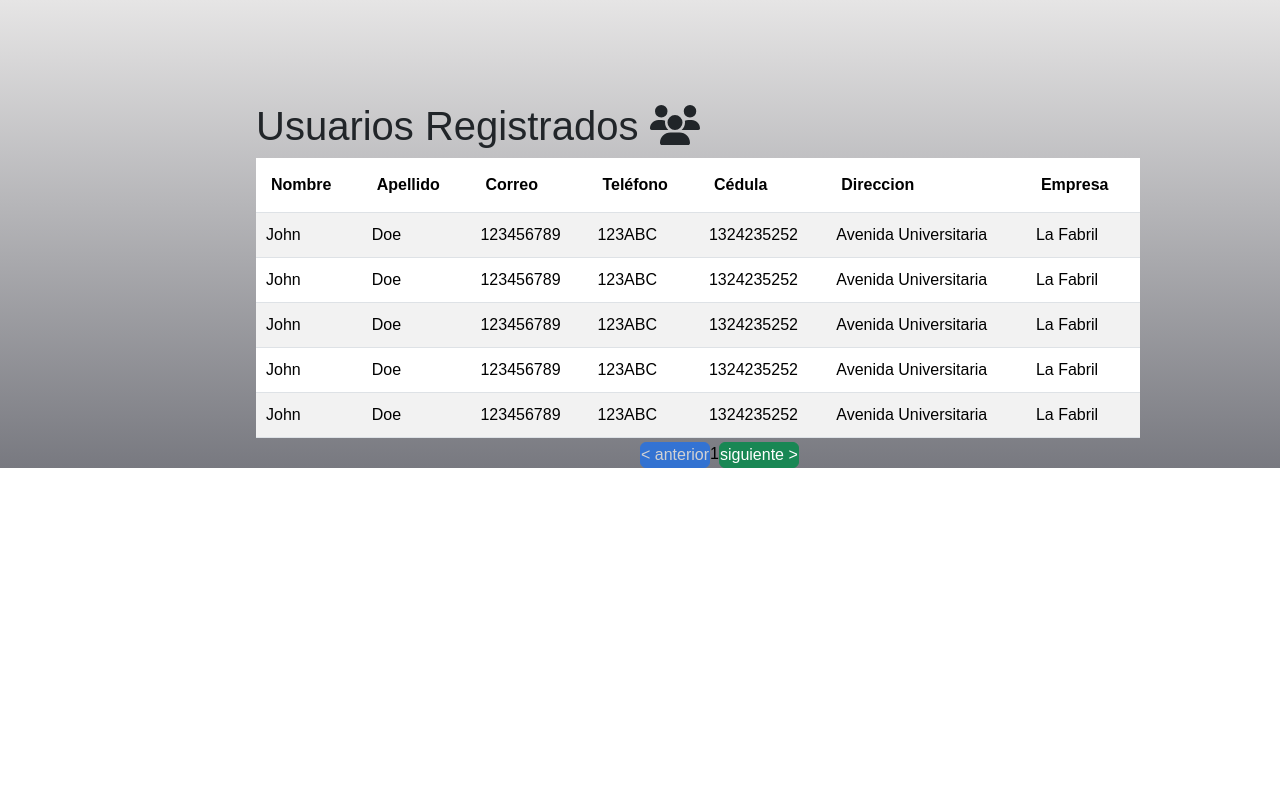
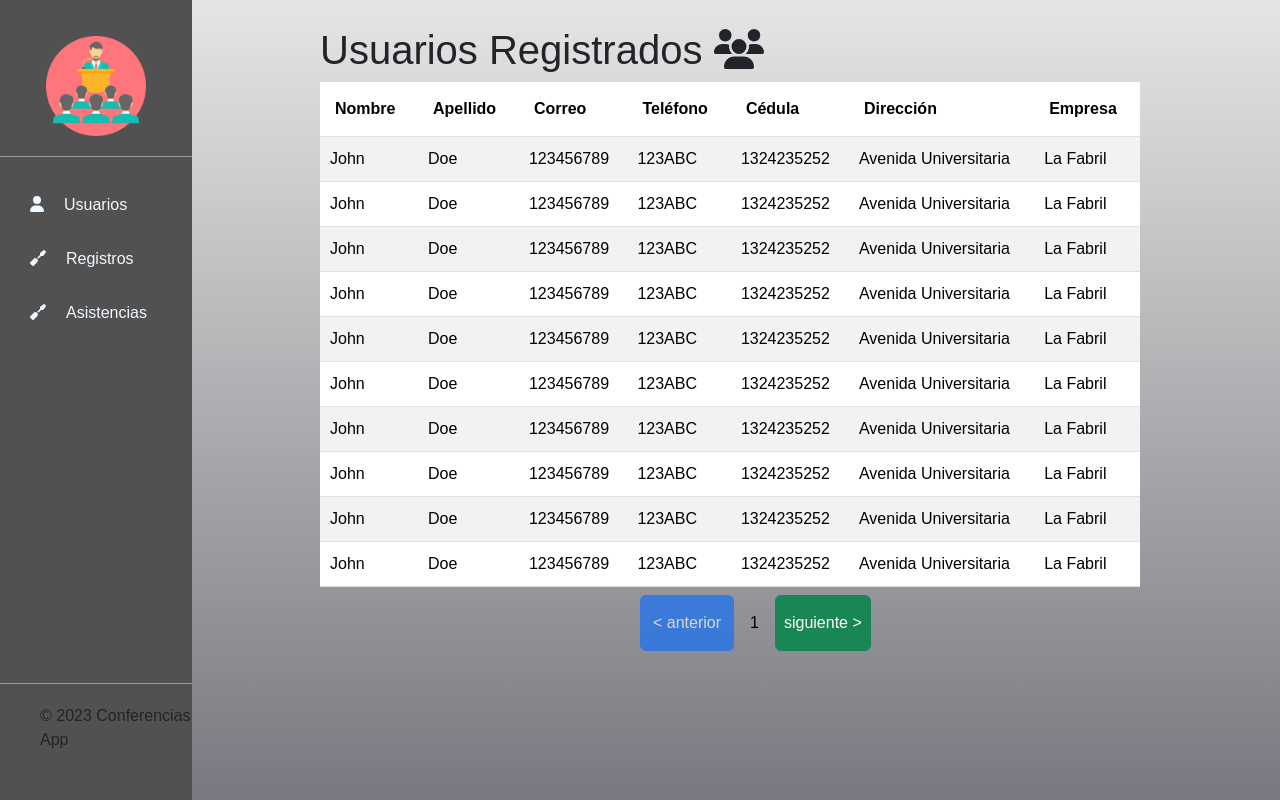
Before and after one commit to Allegseu95/conferences-app, a React (Vite) app: page /usuarios in a window 1280 px wide. Built offline with nearby package versions, Linux system fonts and the light colour scheme.

Commit message:
cambios de archivos y modificaciones en las tablas

```diff
--- a/src/datafake/users.jsx
+++ /dev/null
@@ -1,45 +0,0 @@
-
-export const usersfake = [
-    {
-        nombre: 'John', apellido: 'Doe',
-        email: '123456789', telefono: '123ABC',
-        cedula:'1324235252', direccion:'Avenida Universitaria',
-        empresa:'La Fabril'
-    },
-    {
-        nombre: 'John', apellido: 'Doe',
-        email: '123456789', telefono: '123ABC',
-        cedula:'1324235252', direccion:'Avenida Universitaria',
-        empresa:'La Fabril'
-    },
-    {
-        nombre: 'John', apellido: 'Doe',
-        email: '123456789', telefono: '123ABC',
-        cedula:'1324235252', direccion:'Avenida Universitaria',
-        empresa:'La Fabril'
-    },
-    {
-        nombre: 'John', apellido: 'Doe',
-        email: '123456789', telefono: '123ABC',
-        cedula:'1324235252', direccion:'Avenida Universitaria',
-        empresa:'La Fabril'
-    },
-    {
-        nombre: 'John', apellido: 'Doe',
-        email: '123456789', telefono: '123ABC',
-        cedula:'1324235252', direccion:'Avenida Universitaria',
-        empresa:'La Fabril'
-    },
-    {
-        nombre: 'John', apellido: 'Doe',
-        email: '123456789', telefono: '123ABC',
-        cedula:'1324235252', direccion:'Avenida Universitaria',
-        empresa:'La Fabril'
-    },
-    {
-        nombre: 'John', apellido: 'Doe',
-        email: '123456789', telefono: '123ABC',
-        cedula:'1324235252', direccion:'Avenida Universitaria',
-        empresa:'La Fabril'
-    }
-  ];
--- a/src/index.css
+++ b/src/index.css
@@ -1,6 +1,11 @@
+html{
+  background: linear-gradient(180deg, #e6e5e5, #787980);
+}
 #root {
   font-family: 'Oxygen', sans-serif;
   background: linear-gradient(180deg, #e6e5e5, #787980);
+  border: none;
+  min-height: 100vh;
 }
 
 #root * {
--- /dev/null
+++ b/src/mock/users.jsx
@@ -0,0 +1,117 @@
+
+export const usersfake = [
+    {
+        nombre: 'John', apellido: 'Doe',
+        email: '123456789', telefono: '123ABC',
+        cedula:'1324235252', direccion:'Avenida Universitaria',
+        empresa:'La Fabril'
+    },
+    {
+        nombre: 'John', apellido: 'Doe',
+        email: '123456789', telefono: '123ABC',
+        cedula:'1324235252', direccion:'Avenida Universitaria',
+        empresa:'La Fabril'
+    },
+    {
+        nombre: 'John', apellido: 'Doe',
+        email: '123456789', telefono: '123ABC',
+        cedula:'1324235252', direccion:'Avenida Universitaria',
+        empresa:'La Fabril'
+    },
+    {
+        nombre: 'John', apellido: 'Doe',
+        email: '123456789', telefono: '123ABC',
+        cedula:'1324235252', direccion:'Avenida Universitaria',
+        empresa:'La Fabril'
+    },
+    {
+        nombre: 'John', apellido: 'Doe',
+        email: '123456789', telefono: '123ABC',
+        cedula:'1324235252', direccion:'Avenida Universitaria',
+        empresa:'La Fabril'
+    },
+    {
+        nombre: 'John', apellido: 'Doe',
+        email: '123456789', telefono: '123ABC',
+        cedula:'1324235252', direccion:'Avenida Universitaria',
+        empresa:'La Fabril'
+    },
+    {
+        nombre: 'John', apellido: 'Doe',
+        email: '123456789', telefono: '123ABC',
+        cedula:'1324235252', direccion:'Avenida Universitaria',
+        empresa:'La Fabril'
+    },
+    {
+        nombre: 'John', apellido: 'Doe',
+        email: '123456789', telefono: '123ABC',
+        cedula:'1324235252', direccion:'Avenida Universitaria',
+        empresa:'La Fabril'
+    },
+    {
+        nombre: 'John', apellido: 'Doe',
+        email: '123456789', telefono: '123ABC',
+        cedula:'1324235252', direccion:'Avenida Universitaria',
+        empresa:'La Fabril'
+    },
+    {
+        nombre: 'John', apellido: 'Doe',
+        email: '123456789', telefono: '123ABC',
+        cedula:'1324235252', direccion:'Avenida Universitaria',
+        empresa:'La Fabril'
+    },
+    {
+        nombre: 'John', apellido: 'Doe',
+        email: '123456789', telefono: '123ABC',
+        cedula:'1324235252', direccion:'Avenida Universitaria',
+        empresa:'La Fabril'
+    },
+    {
+        nombre: 'John', apellido: 'Doe',
+        email: '123456789', telefono: '123ABC',
+        cedula:'1324235252', direccion:'Avenida Universitaria',
+        empresa:'La Fabril'
+    },
+    {
+        nombre: 'John', apellido: 'Doe',
+        email: '123456789', telefono: '123ABC',
+        cedula:'1324235252', direccion:'Avenida Universitaria',
+        empresa:'La Fabril'
+    },
+    {
+        nombre: 'John', apellido: 'Doe',
+        email: '123456789', telefono: '123ABC',
+        cedula:'1324235252', direccion:'Avenida Universitaria',
+        empresa:'La Fabril'
+    },
+    {
+        nombre: 'John', apellido: 'Doe',
+        email: '123456789', telefono: '123ABC',
+        cedula:'1324235252', direccion:'Avenida Universitaria',
+        empresa:'La Fabril'
+    },
+    {
+        nombre: 'John', apellido: 'Doe',
+        email: '123456789', telefono: '123ABC',
+        cedula:'1324235252', direccion:'Avenida Universitaria',
+        empresa:'La Fabril'
+    },
+    {
+        nombre: 'John', apellido: 'Doe',
+        email: '123456789', telefono: '123ABC',
+        cedula:'1324235252', direccion:'Avenida Universitaria',
+        empresa:'La Fabril'
+    },
+    {
+        nombre: 'John', apellido: 'Doe',
+        email: '123456789', telefono: '123ABC',
+        cedula:'1324235252', direccion:'Avenida Universitaria',
+        empresa:'La Fabril'
+    },
+    {
+        nombre: 'John', apellido: 'Doe',
+        email: '123456789', telefono: '123ABC',
+        cedula:'1324235252', direccion:'Avenida Universitaria',
+        empresa:'La Fabril'
+    }
+  ];
--- a/src/pages/admin/registers.jsx
+++ b/src/pages/admin/registers.jsx
@@ -3,6 +3,8 @@ import '@/static/base/base.css';
 import { faUser, faScrewdriver, faBullseye, faXmark, faEye, faCheck, faChainBroken, faFolder } from '@fortawesome/free-solid-svg-icons'
 import { FontAwesomeIcon } from '@fortawesome/react-fontawesome';
 import { MethodsAlert } from '@/helpers/alerts';
+import { Sidebar } from '@/pages/admin/sidebar';
+
 
 export const Regitsers = ({ data, itemsPerPage }) => {
   const [currentPage, setCurrentPage] = useState(1);
@@ -18,7 +20,7 @@ export const Regitsers = ({ data, itemsPerPage }) => {
     const currentData = data.slice(startIndex, endIndex);
 
     return currentData.map((row, index) => {
-      const { tipopago, fecha_registro, inscripciones, usuario, total, voucher } = row;
+      const { tipopago, fecha_registro, inscripciones, usuario, total, estado } = row;
       return (
         <tr key={index}>
           <td className='padding_td' >{tipopago}</td>
@@ -26,13 +28,16 @@ export const Regitsers = ({ data, itemsPerPage }) => {
           <td className='padding_td' >{inscripciones}</td>
           <td className='padding_td' >{usuario}</td>
           <td className='padding_td' >{total}</td>
-          <td className='padding_td' >{voucher}</td>
+          <td className='padding_td' >{estado}</td>
           <td className='padding_td options' >
             <button onClick={MethodsAlert.confirmemethod} className='btn btn-success p-1'>
             <FontAwesomeIcon icon={faCheck}></FontAwesomeIcon>
             </button>
             <button onClick={MethodsAlert.question} className='btn btn-danger p-1'>
             <FontAwesomeIcon icon={faXmark}></FontAwesomeIcon>
+            </button>
+            <button  onClick={MethodsAlert.showvoucher} className='btn btn-primary p-1' data-toggle="modal" data-target="exampleModal">
+            <FontAwesomeIcon icon={faEye}></FontAwesomeIcon>
             </button>
           </td>
         </tr>
@@ -65,23 +70,29 @@ export const Regitsers = ({ data, itemsPerPage }) => {
         </li>
       );
     }
-    return <div className="pagination pagination-move mt-1">
-        <button className='btn btn-primary' onClick={handlePreviousPage} disabled={currentPage === 1}>
-          {'< anterior'}
+    return <div className="pagination pagination-move mt-2 mb-3">
+        <button className='btn btn-primary p-2' onClick={handlePreviousPage} disabled={currentPage === 1}>
+          <span className='p-1'>
+             {'<'} anterior
+            </span>
         </button>
-        <ul>
+        <ul className='m-3'>
           <li className="current-page">{currentPage}</li>
         </ul>
-        <button className='btn btn-success' onClick={handleNextPage} disabled={currentPage === totalPages}>
-          {'siguiente>'}
+        <button className='btn btn-success p-1' onClick={handleNextPage} disabled={currentPage === totalPages}>
+          <span className='p-1'>
+            siguiente {'>'}
+          </span>
         </button>
       </div>
   };
 
   return (
     <div className='content_base'>
+
+      <Sidebar></Sidebar>
       <div className="container contentwithoutsidebar">
-        <h1 className='mb-1'>Registros de Usuarios <FontAwesomeIcon icon={faFolder} /> </h1>
+        <h1 className='mb-1'>Registros <FontAwesomeIcon icon={faFolder} /> </h1>
         <table className='table table-striped'>
         <thead className='header_dark'>
           <tr>
@@ -90,7 +101,7 @@ export const Regitsers = ({ data, itemsPerPage }) => {
             <th className='paddin_table' scope='col'>Inscripciones</th>
             <th className='paddin_table' scope='col'>Usuario</th>
             <th className='paddin_table' scope='col'>Total</th>
-            <th className='paddin_table' scope='col'>Voucher</th>
+            <th className='paddin_table' scope='col'>Estado</th>
             <th className='paddin_table' scope='col'>Opciones</th>
           </tr>
         </thead>
@@ -98,6 +109,7 @@ export const Regitsers = ({ data, itemsPerPage }) => {
         </table>
       </div>
       {renderPagination()}
+
     </div>
   );
 
--- a/src/components/sidebar.jsx
+++ b/src/pages/admin/sidebar.jsx
@@ -1,6 +1,8 @@
 // import { icon } from '@fortawesome/fontawesome-svg-core/import.macro'
 import { faUser, faScrewdriver } from '@fortawesome/free-solid-svg-icons'
 import { FontAwesomeIcon } from '@fortawesome/react-fontawesome';
+import '@/static/styles/sidebar.css';
+import '@/static/base/base.css';
 
 export const Sidebar =()=>{
 
@@ -8,7 +10,7 @@ export const Sidebar =()=>{
         <div className="sidebar">
 
             <div className="headersidebar mt-3 mb-3">
-                <img className='img_icon' src="/src/assets/icon.png" alt="" srcset="" />
+                <img className='img_icon' src="/src/assets/icon.png" alt="" srcSet="" />
             </div>
 
             <nav className="listsidebar">
@@ -24,7 +26,7 @@ export const Sidebar =()=>{
                 <li >
                     <a href="/registros">
                     <FontAwesomeIcon icon={faScrewdriver} />
-                       <span className='hoverbutton'>
+                       <span className='hoverbutton hoverbutton2'>
                         Registros
                        </span>
                     </a>
@@ -33,15 +35,7 @@ export const Sidebar =()=>{
                     <a href="/registros">
                     <FontAwesomeIcon icon={faScrewdriver} />
                        <span className='hoverbutton'>
-                        Categorías
-                       </span>
-                    </a>
-                </li>
-                <li >
-                    <a href="/registros">
-                    <FontAwesomeIcon icon={faScrewdriver} />
-                       <span className='hoverbutton'>
-                        Inscripciones
+                        Asistencias
                        </span>
                     </a>
                 </li>
--- a/src/pages/admin/users.jsx
+++ b/src/pages/admin/users.jsx
@@ -2,6 +2,8 @@ import React, { useState } from 'react';
 import '@/static/base/base.css'
 import { FontAwesomeIcon } from '@fortawesome/react-fontawesome';
 import { faUsers } from '@fortawesome/free-solid-svg-icons';
+import { Sidebar } from '@/pages/admin/sidebar';
+
 
 export const Users = ({ data, itemsPerPage }) => {
   const [currentPage, setCurrentPage] = useState(1);
@@ -57,21 +59,26 @@ export const Users = ({ data, itemsPerPage }) => {
         </li>
       );
     }
-    return <div className="pagination pagination-move mt-1">
-        <button className='btn btn-primary' onClick={handlePreviousPage} disabled={currentPage === 1}>
-          {'< anterior'}
+    return <div className="pagination pagination-move mt-2 mb-3">
+        <button className='btn btn-primary p-2' onClick={handlePreviousPage} disabled={currentPage === 1}>
+          <span className='p-1'>
+             {'<'} anterior
+            </span>
         </button>
-        <ul>
+        <ul className='m-3'>
           <li className="current-page">{currentPage}</li>
         </ul>
-        <button className='btn btn-success' onClick={handleNextPage} disabled={currentPage === totalPages}>
-          {'siguiente >'}
+        <button className='btn btn-success p-1' onClick={handleNextPage} disabled={currentPage === totalPages}>
+          <span className='p-1'>
+            siguiente {'>'}
+          </span>
         </button>
       </div>
   };
 
   return (
     <div className='content_base'>
+        <Sidebar></Sidebar>
       <div className="container contentwithoutsidebar">
         <h1 className='mb-2'>Usuarios Registrados <FontAwesomeIcon icon={faUsers} /></h1>
         <table className='table table-striped'>
@@ -82,7 +89,7 @@ export const Users = ({ data, itemsPerPage }) => {
             <th className='paddin_table' scope='col'>Correo</th>
             <th className='paddin_table' scope='col'>Teléfono</th>
             <th className='paddin_table' scope='col'>Cédula</th>
-            <th className='paddin_table' scope='col'>Direccion</th>
+            <th className='paddin_table' scope='col'>Dirección</th>
             <th className='paddin_table' scope='col'>Empresa</th>
           </tr>
         </thead>
--- a/src/routes/admin.jsx
+++ b/src/routes/admin.jsx
@@ -1,11 +1,11 @@
 import { Routes, Route, Navigate } from 'react-router-dom';
 
 import { Users } from '@/pages/admin/users';
-import { usersfake } from '@/datafake/users';
+import { usersfake } from '@/mock/users';
 import { Regitsers } from '@/pages/admin/registers';
-import { registersfake } from '@/datafake/registers';
+import { registersfake } from '@/mock/registers';
 
-const itemsPerPage = 5;
+const itemsPerPage = 10;
 export const AdminRoutes = () => (
   <Routes>
     <Route
@@ -13,6 +13,6 @@ export const AdminRoutes = () => (
       element={<Regitsers data={registersfake} itemsPerPage={itemsPerPage} />}
     />
     <Route path='/usuarios' element={<Users data={usersfake} itemsPerPage={itemsPerPage} />} />
-    <Route path='*' element={<Navigate to='/' />} />
+    <Route path='*' element={<Navigate to='/registros' />} />
   </Routes>
 );
--- a/src/static/base/base.css
+++ b/src/static/base/base.css
@@ -10,7 +10,7 @@
     padding: 10px !important;
 }
 .contentwithoutsidebar{
-    padding: 8% 0 0 20% !important;
+    padding: 2% 0 0 25% !important;
 }
 .pagination-move{
     padding: 0 0 0 50% !important;
--- a/src/static/styles/sidebar.css
+++ b/src/static/styles/sidebar.css
@@ -2,9 +2,9 @@
     position: absolute;
     display: flex;
     flex-direction: column;
-    background-color: rgb(54, 54, 107);
-    width: 5%;
-    height: 100%;
+    background-color: rgb(81, 81, 81);
+    width: 15%;
+    height: 100vh;
     transition: 0.5s;
     padding: 20px;
     overflow: hidden;
@@ -32,10 +32,10 @@ a{
     padding: 15px 10px 0 10px !important;
     text-align: center;
 }
-.sidebar:hover{
+/* .sidebar:hover{
     transition: 0.5s;
     width: 20%;
-}
+} */
 .headersidebar{
     height: 20%;
     text-align: center;
```
Also changed, not shown: src/helpers/alerts.jsx (+13 -3 lines), src/mock/registers.jsx (renamed from src/datafake/registers.jsx, +12 -12 lines), 1 other file (tests, documents, lock files or other folders).
